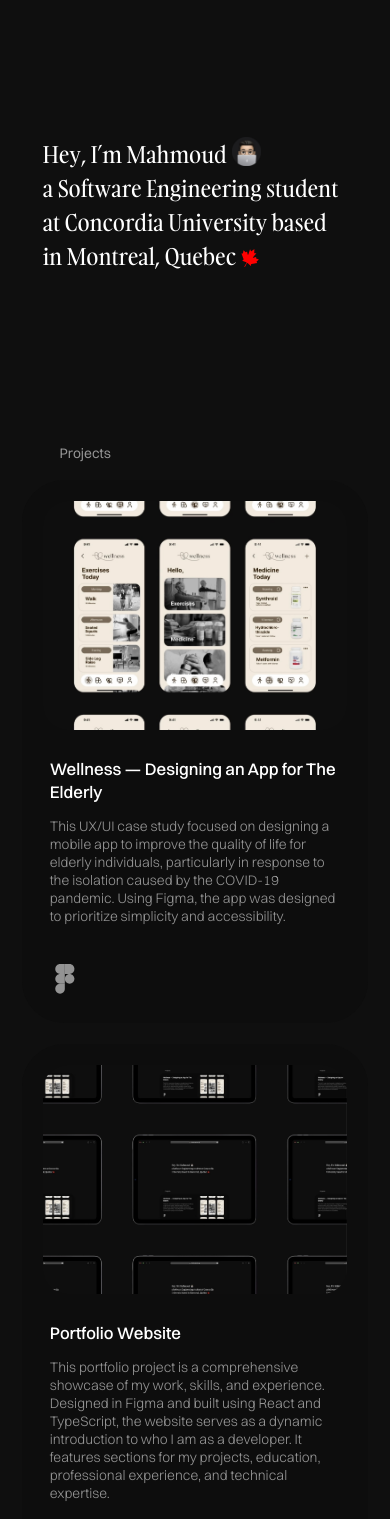
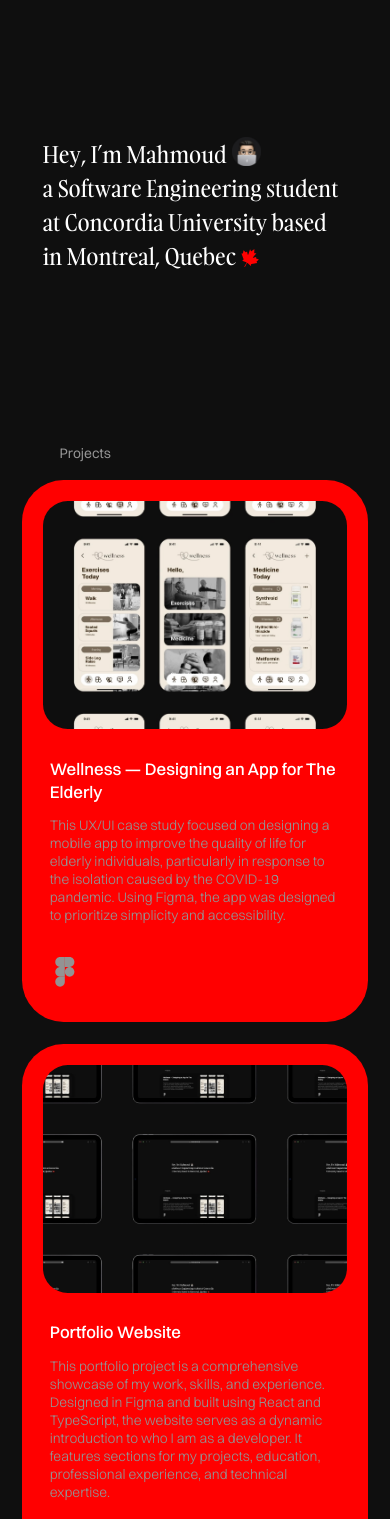
Before and after one commit to mavmoud/personal-website, a React (Vite) app: page / in a window 390 px wide. Shown: the top 1519 px of the page. Built offline with nearby package versions, Linux system fonts and the light colour scheme.

Commit message:
Fixed Project card width, height and padding on mobile

```diff
--- a/src/components/style/ProjectCard.css
+++ b/src/components/style/ProjectCard.css
@@ -1,6 +1,6 @@
  .ProjectCard {
-    background-color: #0D0D0D;
-    /*background-color: #ff0000;*/
+    /*background-color: #0D0D0D;*/
+    background-color: #ff0000;
     width: 54.62vw;
     height: 18.83vw;
     border-radius: 3.8vw;
@@ -52,19 +52,13 @@
     width: 25.1vw;
     border-radius: 2vw;
 }
-.MotionDiv{
-    width: fit-content;
-    height: fit-content;
-    margin-right: auto;
-    margin-left: auto;
-}
 @media (max-width: 768px) {
     .ProjectCard {
-        width: fit-content;
-        height: fit-content;
+        width: 78.1vw;
+        height: 126.46vw;
         border-radius: 10.68vw;
         margin-bottom: 5.59vw;
-        padding: 5.34vw;
+        padding: 5.34vw 5.34vw 7.12vw 5.34vw;
         flex-direction: column;
         gap: 6vw;
     }
@@ -89,13 +83,9 @@
 
 
     }
-    .CardImg {
-        margin-right: auto;
-        margin-left: auto;
-    }
     .ProjectImg {
         width: 78.11vw;
+        height: 58.52vw;
         border-radius: 6.36vw;
-
     }
 }
```
